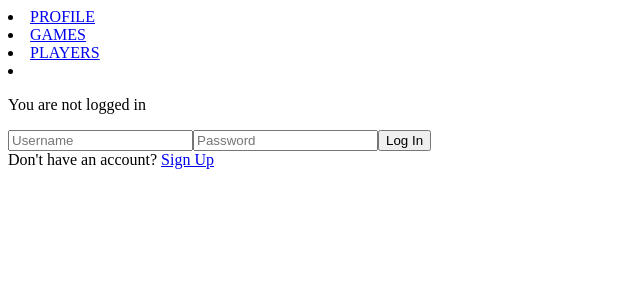
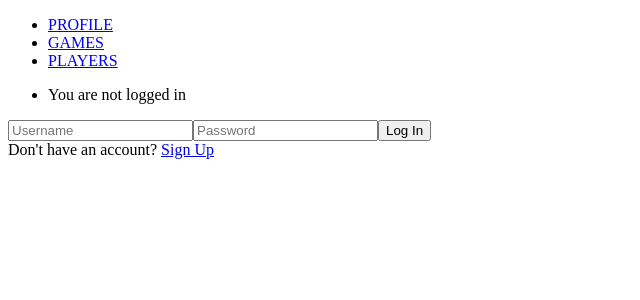
Before and after one commit to brndng/chess-club, a React app in the folder ui/client/: page /login in a window 1280 px wide. Shown: the top 300 px of the page, without its empty margins (0-640 px from the left). Built offline with nearby package versions, Linux system fonts and the light colour scheme; the HTML template or start-up script is replaced by a standard one.

Commit message:
[nav] basic navbar using flexbox

```diff
--- a/ui/client/src/components/App.jsx
+++ b/ui/client/src/components/App.jsx
@@ -11,6 +11,10 @@ import Logout from './Logout.jsx';
 import auth from '../auth.js';
 
 const PrivateRoute = ({ component: Component, ...rest }) => {
+  console.log('Private Route, auth.isAuthenticated',auth.isAuthenticated)
+
+  //put ajax call in here to check for token, so page persists on refresh
+
   return <Route {...rest} render={(props) => (
     auth.isAuthenticated === true
       ? <Component {...props} />
@@ -25,14 +29,25 @@ class App extends Component {
     super(props);
   }
 
+  componentDidMount() {
+    console.log('CDM auth.isAuthenticated BEFORE', auth.isAuthenticated);
+    // auth.isAuthenticated = true
+    // console.log('CDM auth.isAuthenticated AFTER', auth.isAuthenticated);
+
+  }
+
   render() {
     return (
       <div>
-        <div className="navbar">
-          <li><Link to='/profile'> PROFILE </Link></li>
-          <li><Link to='/gamelist'> GAMES </Link></li>
-          <li><Link to='/players'> PLAYERS </Link></li>
-          <li><Logout /></li>
+        <div className="nav">
+          <ul>
+            <li><Link to='/profile'> PROFILE </Link></li>
+            <li><Link to='/gamelist'> GAMES </Link></li>
+            <li><Link to='/players'> PLAYERS </Link></li>
+          </ul>
+          <ul>
+            <Logout />
+          </ul>
         </div>
         <Route exact path='/' component={Dashboard} />
         <Route path='/login' component={Login} />
--- a/ui/client/src/components/Board.jsx
+++ b/ui/client/src/components/Board.jsx
@@ -24,17 +24,22 @@ class Board extends Component {
     const positionRotated = rotateBoard(this.state.position);
 
     return userId === game.white
-      ? <div className="board">{this.state.position.map((row, i) =>
+      ? <div className="board-container">
+          <div className="board">{this.state.position.map((row, i) =>
             <div className="row" key={i}>{row.map((elem, j) => {
               let coords = { row: i, col: j };
               return <Square piece={elem} coords={coords} key={[coords.row, coords.col]} /> })}
             </div>)}
           </div>
-      : <div className="board">{positionRotated.map((row, i) =>
+        </div>
+
+      : <div className="board-container" >
+          <div className="board">{positionRotated.map((row, i) =>
             <div className="row" key={i}>{row.map((elem, j) => {
               let coords = { row: positionRotated.length-1-i, col: row.length-1-j };
               return <Square piece={elem} coords={coords} key={[coords.row, coords.col]} /> })}
             </div>)}
+          </div>
         </div>
   }
 }
--- a/ui/client/src/components/Logout.jsx
+++ b/ui/client/src/components/Logout.jsx
@@ -4,12 +4,14 @@ import auth from '../auth.js';
 
 const Logout = withRouter(({ history }) => {
   return auth.isAuthenticated === true
-    ? <p>
-        Welcome! <button onClick={() => {
+    ? <li className="logout">
+        <p>Welcome!</p> <a onClick={() => {
           auth.signout(() => history.push('/'))
-        }}>SIGN OUT</button>
-      </p>
-    : <p>You are not logged in</p>
+        }}>LOG OUT</a>
+      </li>
+    : <li className="logout">
+        <p>You are not logged in</p>
+      </li>
 });
 
 export default Logout;
--- a/ui/client/src/components/Piece.jsx
+++ b/ui/client/src/components/Piece.jsx
@@ -1,21 +1,6 @@
 import React from 'react';
 
-// const pieces = {
-//   p: '♟',
-//   n: '♞',
-//   b: '♝',
-//   r: '♜',
-//   q: '♛',
-//   k: '♚',
-//   P: '♙',
-//   N: '♘',
-//   B: '♗',
-//   R: '♖',
-//   Q: '♕',
-//   K: '♔',
-// }
-
-const pieces = {
+const chessmen = {
   p: {symbol: '♟', color: 'piece-black'},
   n: {symbol: '♞', color: 'piece-black'},
   b: {symbol: '♝', color: 'piece-black'},
@@ -31,7 +16,7 @@ const pieces = {
 }
 
 const Piece = (props) => {
-  const { symbol, color } = pieces[props.piece];
+  const { symbol, color } = chessmen[props.piece];
   return <div className={color}>{symbol}</div>
 }
 
```
Also changed, not shown: 3 other files (tests, documents, lock files or other folders). Lines whose indentation alone changed are shown as unchanged.
